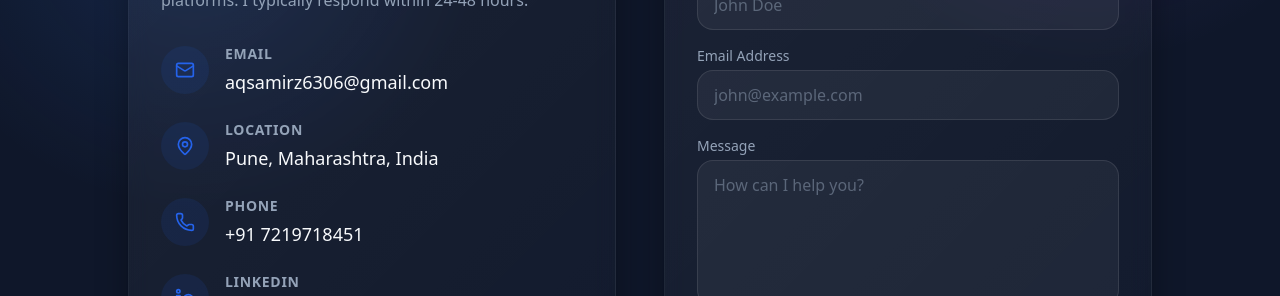
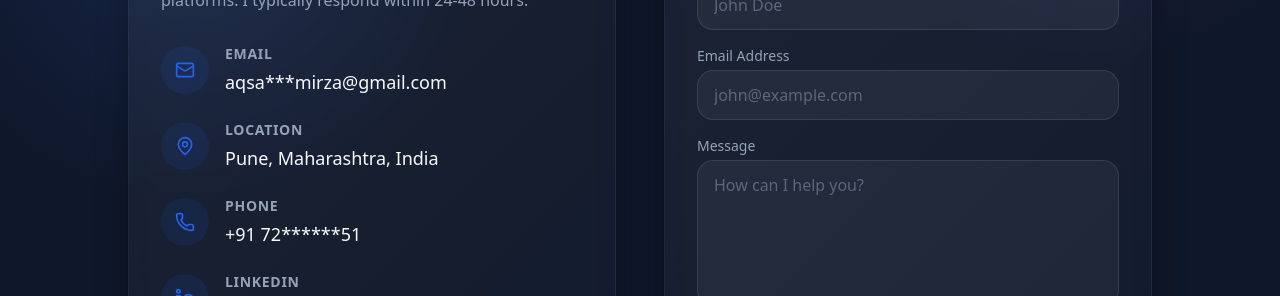
Before and after one commit to AQSA-ZAM-ZAM-MIRZA-JOHAR-BAIG/AQSA-ZAM-ZAM-MIRZA-JOHAR-BAIG-BLOGS, a Next.js app in the folder frontend/: page /contact in a window 1280 px wide. Shown: the part 483-779 px from the top of the page. Built offline with nearby package versions, Linux system fonts and the light colour scheme.

Commit message:
encrypting numbers

```diff
--- a/frontend/src/app/contact/page.tsx
+++ b/frontend/src/app/contact/page.tsx
@@ -41,8 +41,8 @@ export default function ContactPage() {
               </div>
               <div>
                 <p className="text-sm font-semibold text-muted-foreground uppercase tracking-wider mb-1">Email</p>
-                <a href="mailto:aqsamirz6306@gmail.com" className="text-lg font-medium hover:text-primary transition-colors">
-                  aqsamirz6306@gmail.com
+                <a href="mailto:aqsa***mirza@gmail.com" className="text-lg font-medium hover:text-primary transition-colors">
+                  aqsa***mirza@gmail.com
                 </a>
               </div>
             </div>
@@ -63,8 +63,8 @@ export default function ContactPage() {
               </div>
               <div>
                 <p className="text-sm font-semibold text-muted-foreground uppercase tracking-wider mb-1">Phone</p>
-                <a href="tel:+917219718451" className="text-lg font-medium hover:text-primary transition-colors">
-                  +91 7219718451
+                <a href="tel:+91 72******51" className="text-lg font-medium hover:text-primary transition-colors">
+                  +91 72******51
                 </a>
               </div>
             </div>
@@ -95,7 +95,7 @@ export default function ContactPage() {
 
             <div className="flex items-center gap-4">
               <div className="w-12 h-12 bg-primary/10 text-primary rounded-full flex items-center justify-center shrink-0">
-                <svg className="w-5 h-5 fill-current" viewBox="0 0 24 24"><path d="M15.75 12c0 2.071-1.679 3.75-3.75 3.75s-3.75-1.679-3.75-3.75 1.679-3.75 3.75-3.75 3.75 1.679 3.75 3.75zm7.234-8.109c-.234-.516-.703-.938-1.219-1.219-1.031-.563-3.14-.844-4.875-.844h-9.782c-1.734 0-3.844.281-4.875.844-.516.281-.984.703-1.219 1.219-.563 1.031-.844 3.14-.844 4.875v9.782c0 1.734.281 3.844.844 4.875.234.516.703.938 1.219 1.219 1.031.563 3.14.844 4.875.844h9.782c1.734 0 3.844-.281 4.875-.844.516-.281.984-.703 1.219-1.219.563-1.031.844-3.14.844-4.875v-9.782c0-1.734-.281-3.844-.844-4.875zm-15.031 16.031c-1.125 0-2.063-.938-2.063-2.063s.938-2.063 2.063-2.063 2.063.938 2.063 2.063-.938 2.063-2.063 2.063zm1.125-7.922c0 2.672-2.156 4.875-4.875 4.875s-4.875-2.203-4.875-4.875 2.203-4.875 4.875-4.875 4.875 2.203 4.875 4.875zm11.766 7.922c-1.125 0-2.063-.938-2.063-2.063s.938-2.063 2.063-2.063 2.063.938 2.063 2.063-.938 2.063-2.063 2.063zm2.25-7.922c0 2.672-2.156 4.875-4.875 4.875s-4.875-2.203-4.875-4.875 2.156-4.875 4.875-4.875 4.875 2.203 4.875 4.875z"/></svg>
+                <svg className="w-5 h-5 fill-current" viewBox="0 0 24 24"><path d="M15.75 12c0 2.071-1.679 3.75-3.75 3.75s-3.75-1.679-3.75-3.75 1.679-3.75 3.75-3.75 3.75 1.679 3.75 3.75zm7.234-8.109c-.234-.516-.703-.938-1.219-1.219-1.031-.563-3.14-.844-4.875-.844h-9.782c-1.734 0-3.844.281-4.875.844-.516.281-.984.703-1.219 1.219-.563 1.031-.844 3.14-.844 4.875v9.782c0 1.734.281 3.844.844 4.875.234.516.703.938 1.219 1.219 1.031.563 3.14.844 4.875.844h9.782c1.734 0 3.844-.281 4.875-.844.516-.281.984-.703 1.219-1.219.563-1.031.844-3.14.844-4.875v-9.782c0-1.734-.281-3.844-.844-4.875zm-15.031 16.031c-1.125 0-2.063-.938-2.063-2.063s.938-2.063 2.063-2.063 2.063.938 2.063 2.063-.938 2.063-2.063 2.063zm1.125-7.922c0 2.672-2.156 4.875-4.875 4.875s-4.875-2.203-4.875-4.875 2.203-4.875 4.875-4.875 4.875 2.203 4.875 4.875zm11.766 7.922c-1.125 0-2.063-.938-2.063-2.063s.938-2.063 2.063-2.063 2.063.938 2.063 2.063-.938 2.063-2.063 2.063zm2.25-7.922c0 2.672-2.156 4.875-4.875 4.875s-4.875-2.203-4.875-4.875 2.156-4.875 4.875-4.875 4.875 2.203 4.875 4.875z" /></svg>
               </div>
               <div>
                 <p className="text-sm font-semibold text-muted-foreground uppercase tracking-wider mb-1">StackOverflow</p>
@@ -107,7 +107,7 @@ export default function ContactPage() {
 
             <div className="flex items-center gap-4">
               <div className="w-12 h-12 bg-primary/10 text-primary rounded-full flex items-center justify-center shrink-0">
-                <svg className="w-5 h-5 fill-current" viewBox="0 0 24 24"><path d="M23.498 6.186a3.016 3.016 0 0 0-2.122-2.136C19.505 3.545 12 3.545 12 3.545s-7.505 0-9.377.505A3.017 3.017 0 0 0 .502 6.186C0 8.07 0 12 0 12s0 3.93.502 5.814a3.016 3.016 0 0 0 2.122 2.136c1.871.505 9.376.505 9.376.505s7.505 0 9.377-.505a3.015 3.015 0 0 0 2.122-2.136C24 15.93 24 12 24 12s0-3.93-.502-5.814zM9.545 15.568V8.432L15.818 12l-6.273 3.568z"/></svg>
+                <svg className="w-5 h-5 fill-current" viewBox="0 0 24 24"><path d="M23.498 6.186a3.016 3.016 0 0 0-2.122-2.136C19.505 3.545 12 3.545 12 3.545s-7.505 0-9.377.505A3.017 3.017 0 0 0 .502 6.186C0 8.07 0 12 0 12s0 3.93.502 5.814a3.016 3.016 0 0 0 2.122 2.136c1.871.505 9.376.505 9.376.505s7.505 0 9.377-.505a3.015 3.015 0 0 0 2.122-2.136C24 15.93 24 12 24 12s0-3.93-.502-5.814zM9.545 15.568V8.432L15.818 12l-6.273 3.568z" /></svg>
               </div>
               <div>
                 <p className="text-sm font-semibold text-muted-foreground uppercase tracking-wider mb-1">YouTube</p>
--- a/frontend/src/app/layout.tsx
+++ b/frontend/src/app/layout.tsx
@@ -115,8 +115,8 @@ export default function RootLayout({
     jobTitle: "AI/ML Engineer & Full-Stack Developer",
     description:
       "AQSA ZAM ZAM MIRZA JOHAR BAIG is a Computer Science undergraduate at VIIT Pune and IIT Madras, specializing in AI/ML, building scalable full-stack applications and cloud architectures on AWS.",
-    email: "aqsamirz6306@gmail.com",
-    telephone: "+917219718451",
+    email: "aqsa***mirza@gmail.com",
+    telephone: "+9172******51",
     address: {
       "@type": "PostalAddress",
       addressLocality: "Pune",
--- a/frontend/src/app/page.tsx
+++ b/frontend/src/app/page.tsx
@@ -58,7 +58,7 @@ const faqSchema = {
       name: "Is AQSA ZAM ZAM MIRZA JOHAR BAIG available for freelance or consulting work?",
       acceptedAnswer: {
         "@type": "Answer",
-        text: "Yes — AQSA ZAM ZAM MIRZA JOHAR BAIG is available for consulting in Full-Stack development (Next.js, React, Flask), AI/ML model development, and AWS cloud architecture. You can reach her at aqsamirz6306@gmail.com or connect on LinkedIn at linkedin.com/in/aqsamirza08.",
+        text: "Yes — AQSA ZAM ZAM MIRZA JOHAR BAIG is available for consulting in Full-Stack development (Next.js, React, Flask), AI/ML model development, and AWS cloud architecture. You can reach her at aqsa***mirza@gmail.com or connect on LinkedIn at linkedin.com/in/aqsamirza08.",
       },
     },
     {
@@ -82,7 +82,7 @@ const faqSchema = {
       name: "How can I contact AQSA ZAM ZAM MIRZA JOHAR BAIG?",
       acceptedAnswer: {
         "@type": "Answer",
-        text: "You can contact AQSA ZAM ZAM MIRZA JOHAR BAIG via: Email: aqsamirz6306@gmail.com | Phone: +91 7219718451 | LinkedIn: linkedin.com/in/aqsamirza08 | GitHub: github.com/AQSA-ZAM-ZAM-MIRZA-JOHAR-BAIG | Kaggle: kaggle.com/aqsamirza08 | Medium: aqsamirza08.medium.com",
+        text: "You can contact AQSA ZAM ZAM MIRZA JOHAR BAIG via: Email: aqsa***mirza@gmail.com | Phone: +91 72******51 | LinkedIn: linkedin.com/in/aqsamirza08 | GitHub: github.com/AQSA-ZAM-ZAM-MIRZA-JOHAR-BAIG | Kaggle: kaggle.com/aqsamirza08 | Medium: aqsamirza08.medium.com",
       },
     },
   ],
@@ -208,7 +208,7 @@ export default function Home() {
               },
               {
                 q: "Is AQSA ZAM ZAM MIRZA JOHAR BAIG available for hire?",
-                a: "Yes — available for full-stack consulting, AI/ML development, and AWS architecture projects. Contact via email at aqsamirz6306@gmail.com or LinkedIn.",
+                a: "Yes — available for full-stack consulting, AI/ML development, and AWS architecture projects. Contact via email at aqsa***mirza@gmail.com or LinkedIn.",
               },
             ].map(({ q, a }) => (
               <div key={q} className="space-y-2">
```
